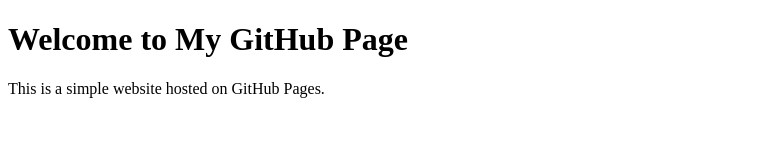
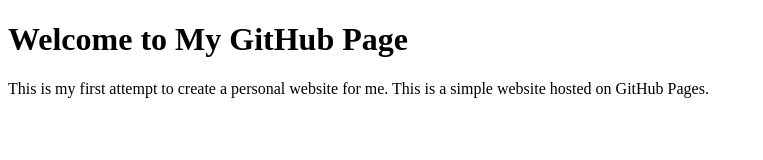
Before and after one commit to TaAshishRanjan/TaAshishRanjan.github.io, a plain HTML site: page index.html in a window 1280 px wide. Shown: the whole page, without its empty margins (0-763 px from the left). Drawn offline with Linux system fonts and the light colour scheme.

Commit message:
Update index.html

```diff
--- a/index.html
+++ b/index.html
@@ -7,6 +7,6 @@
 </head>
 <body>
     <h1>Welcome to My GitHub Page</h1>
-    <p>This is a simple website hosted on GitHub Pages.</p>
+    <p>This is my first attempt to create a personal website for me. This is a simple website hosted on GitHub Pages.</p>
 </body>
 </html>
```
